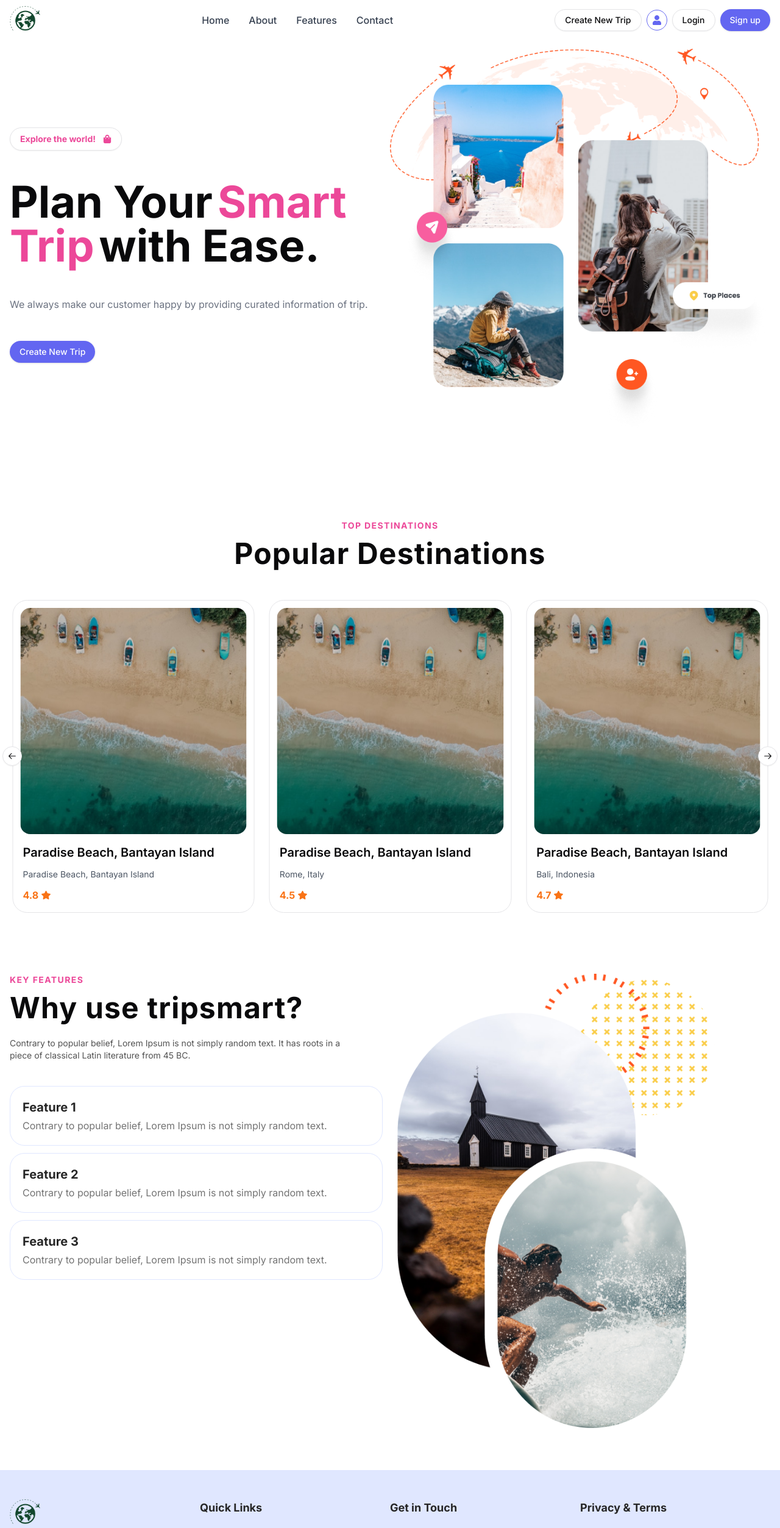
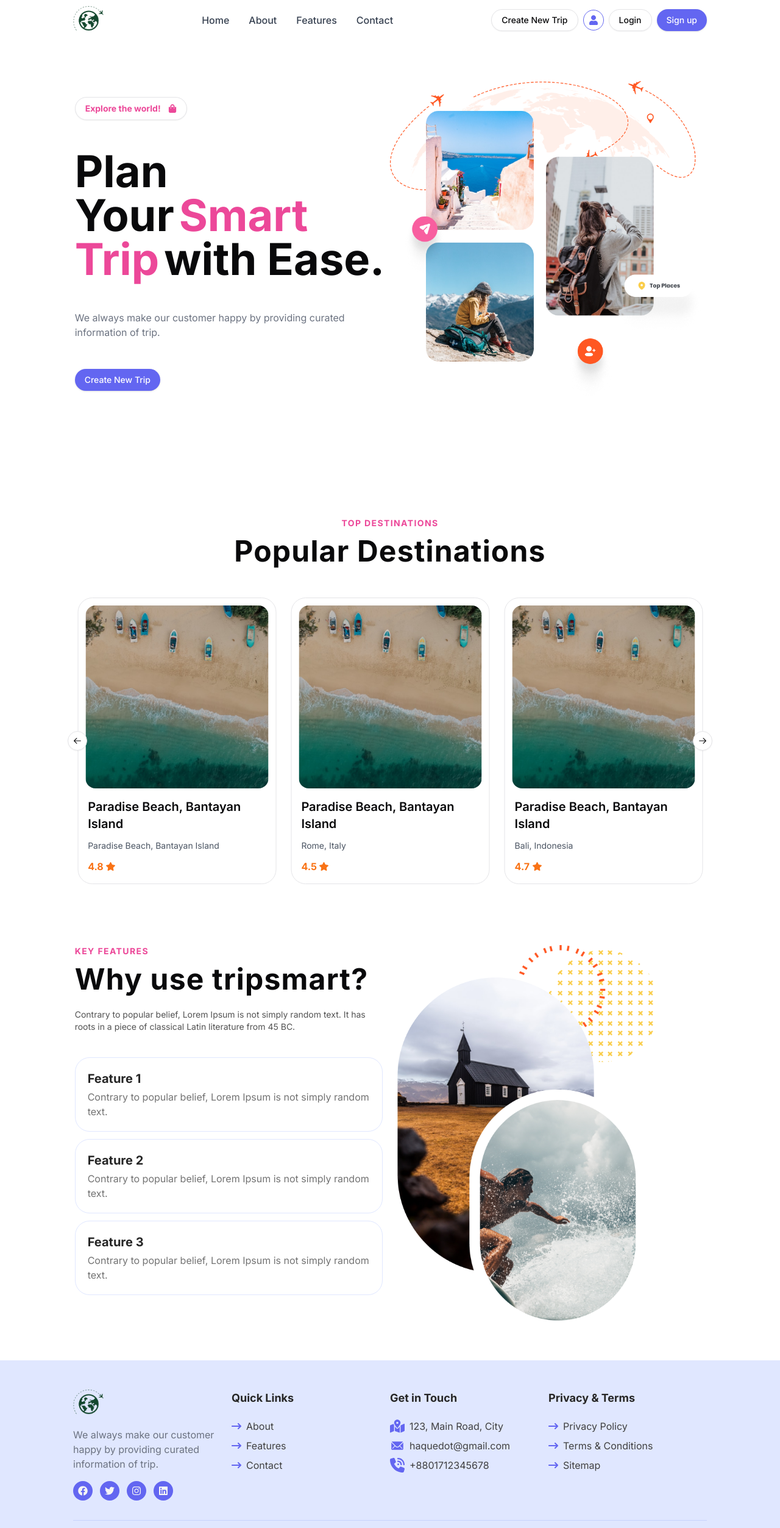
Before and after one commit to haquedot/tripsmart, a Next.js app: page / in a window 1280 px wide. Shown: the top 2506 px of the page at 61% size. Built offline with nearby package versions, Linux system fonts and the light colour scheme.

Commit message:
fixed width and padding issues

```diff
--- a/src/app/dashboard/layout.tsx
+++ b/src/app/dashboard/layout.tsx
@@ -15,7 +15,7 @@
   return (
     <html lang="en">
       <body>
-        <div className="flex py-20 px-[30px]">
+        <div className="sm:w-10/12 mx-auto flex py-20 px-4 gap-4">
           <DashboardSidebar />
           {children}
         </div>
--- a/src/app/dashboard/page.tsx
+++ b/src/app/dashboard/page.tsx
@@ -5,18 +5,8 @@
 
 const UserDashboard = () => {
 
-
-
   return (
-    <>
-      <div className={cn("container mx-auto py-20")}>
-        <div className="max-w-full lg:flex">
-          <div className="w-full flex-1 px-4 md:px-6 md:pe-0">
-            <Dashboard />
-          </div>
-        </div>
-      </div>
-    </>
+      <Dashboard />
   );
 };
 
--- a/src/app/page.tsx
+++ b/src/app/page.tsx
@@ -7,9 +7,9 @@
 
 const Home: React.FC = () => {
   return (
-    <div className="antialiased px-4">
+    <div className="antialiased sm:w-10/12 mx-auto px-4">
       <Hero />
-      <section className="container mx-auto py-12 bg-white">
+      <section className="mx-auto py-12 bg-white">
         <div className="text-center">
           <h2 className="text-sm md:text-md font-bold text-pink-500 mb-3 tracking-widest"> TOP DESTINATIONS</h2>
           <h1 className="text-3xl md:text-5xl font-bold mb-12 tracking-wide">Popular Destinations</h1>
--- a/src/components/Features.tsx
+++ b/src/components/Features.tsx
@@ -3,7 +3,7 @@
 
 export default function Features() {
     return (
-        <section className="container mx-auto py-12 bg-white grid grid-cols-1 md:grid-cols-2 gap-6">
+        <section className="mx-auto py-12 bg-white grid grid-cols-1 md:grid-cols-2 gap-6">
             <div className="block">
                 <div className="text-center md:text-start mb-10">
                     <h2 className="text-sm md:text-md font-bold text-pink-500 mb-3 tracking-widest">KEY FEATURES</h2>
--- a/src/components/Footer.tsx
+++ b/src/components/Footer.tsx
@@ -10,7 +10,7 @@
 export default function Footer() {
   return (
     <footer className="px-4 py-12 bg-indigo-100">
-      <div className="container mx-auto">
+      <div className="sm:w-10/12 mx-auto">
         <div className="grid grid-cols-1 md:grid-cols-4">
           <div className="block">
             <Logo LogoHeight={50} LogoWidth={50} />
--- a/src/components/Hero.tsx
+++ b/src/components/Hero.tsx
@@ -7,7 +7,7 @@
     return (
         <>
             <section className="min-h-screen flex justify-center items-center py-20">
-                <div className="container mx-auto">
+                <div className="mx-auto">
                     <div className="grid grid-cols-1 md:grid-cols-2">
                         <div className="flex items-center justify-center text-center md:text-start">
                             <div className="space-y-12">
--- a/src/components/Navbar.tsx
+++ b/src/components/Navbar.tsx
@@ -51,7 +51,7 @@
                 className={`bg-white px-4 py-2.5 fixed w-full z-20 top-0 left-0 transition-shadow duration-300 ${hasScrolled ? 'shadow-md' : ''
                     }`}
             >
-                <div className="container flex flex-wrap justify-between items-center mx-auto">
+                <div className="sm:w-10/12 mx-auto flex flex-wrap justify-between items-center mx-auto">
                     <Link href="/" className="flex items-center">
                         <span className="self-center text-xl font-semibold whitespace-nowrap">
                             <Logo LogoHeight={50} LogoWidth={50} />
```
